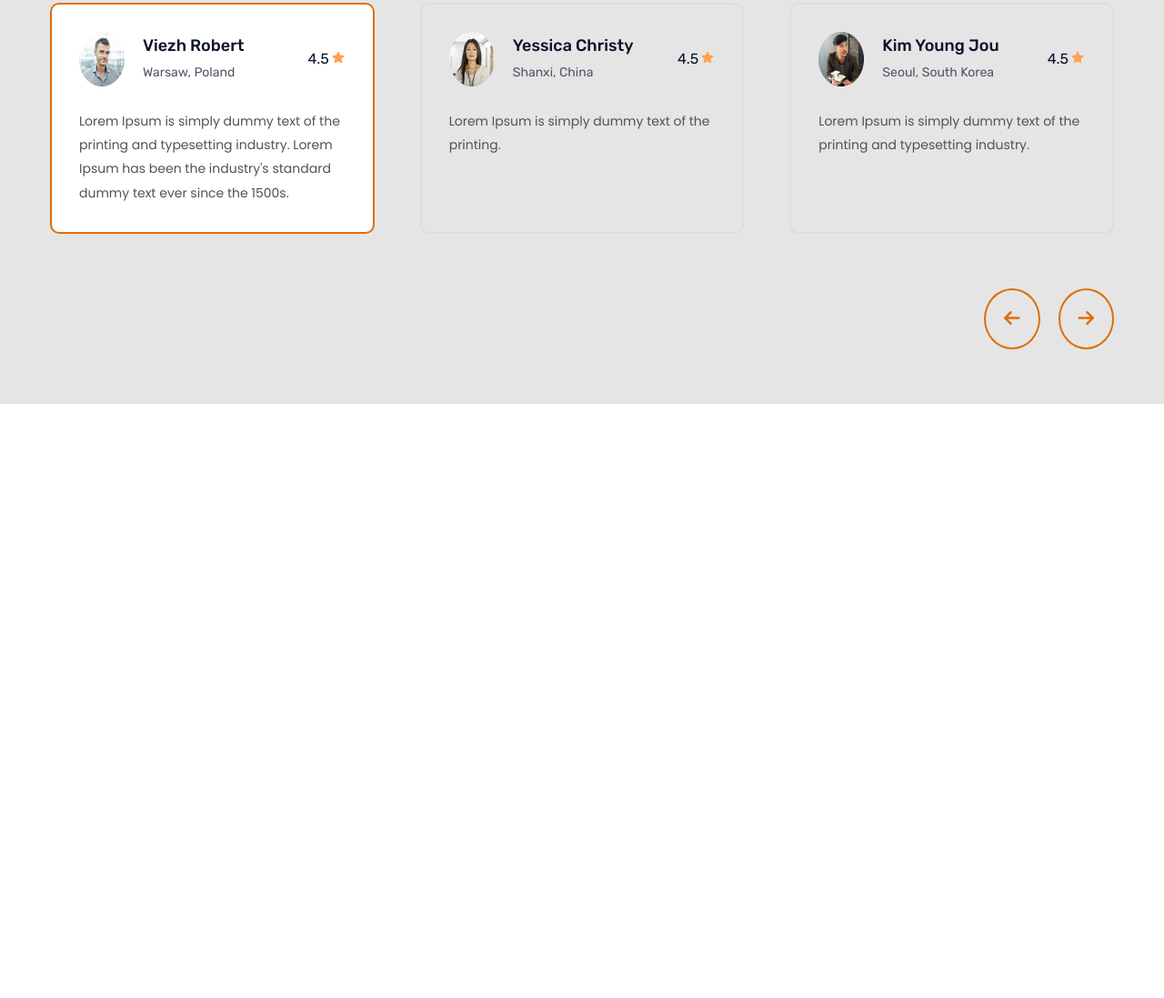
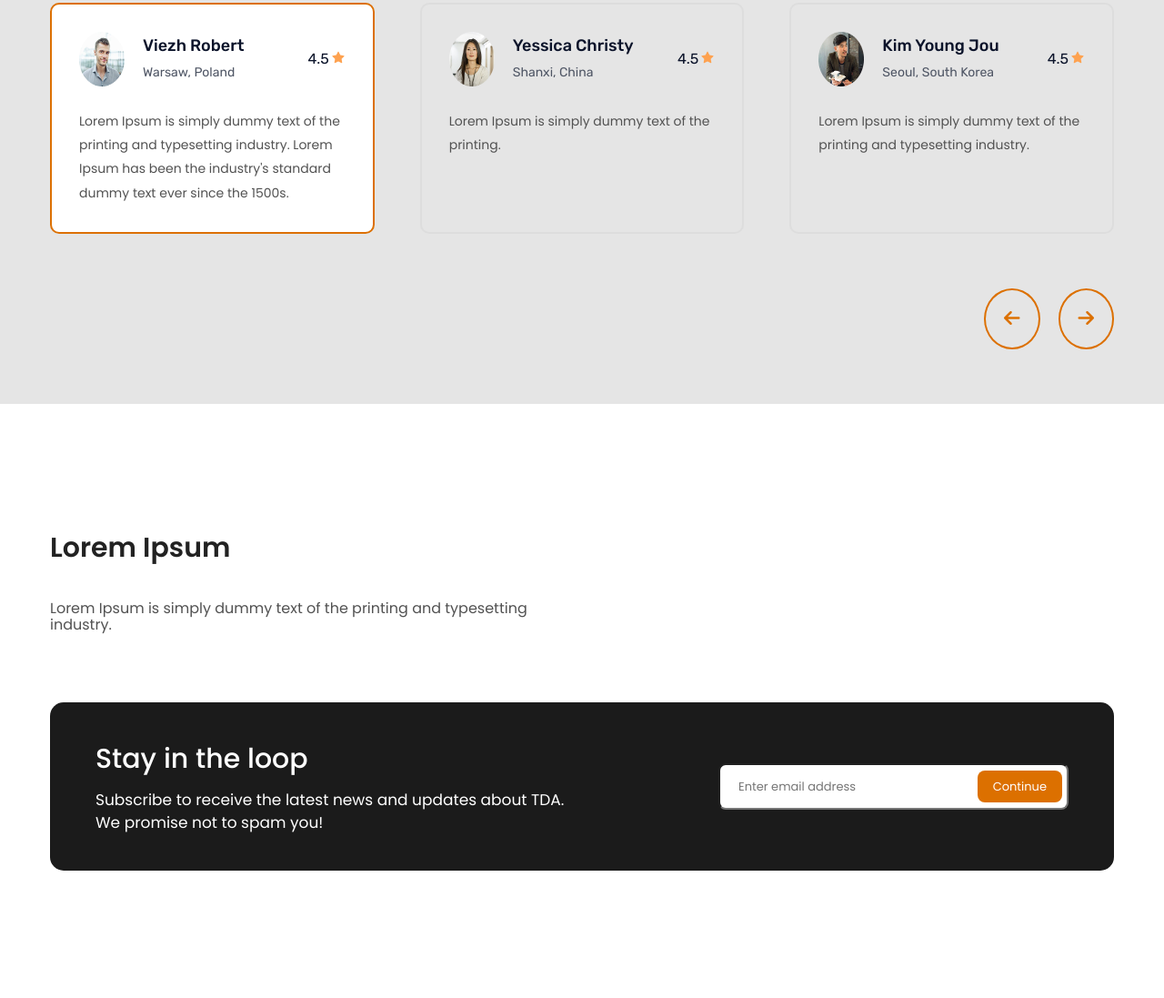
Before and after one commit to 3serdiuk/frontend-basic, a plain HTML site: page index.html in a window 1280 px wide. Shown: the part 3336-4433 px from the top of the page at 91% size. Before the commit the page ends 3780 px from the top, so only its background shows below. Drawn offline with Linux system fonts and the light colour scheme.

Commit message:
Added Search block with search.css and some minor fixes in html

```diff
--- a/index.html
+++ b/index.html
@@ -258,6 +258,29 @@
                 </div>
             </div>
         </div>
+
+        <div class="search container">
+
+            <h5>Lorem Ipsum</h5>
+            <p>Lorem Ipsum is simply dummy text of the printing and typesetting industry.</p>
+
+            <div class="search-box">
+                <div class="search-content">
+                    <div>
+                        <h6>Stay in the loop</h6>
+                        <p>
+                            Subscribe to receive the latest news and updates about TDA.
+                            We promise not to spam you!
+                        </p>
+                    </div>
+
+                    <form>
+                        <input type="text" placeholder="Enter email address">
+                        <button type="submit">Continue</button>
+                    </form>
+                </div>
+            </div>
+
     </main>
 
     <footer>
--- a/styles/general.css
+++ b/styles/general.css
@@ -9,7 +9,7 @@ body {
     box-sizing: border-box;
 }
 
-h1, h2, h3, h4, p {
+h1, h2, h3, h4, h5, h6, p {
     margin: 0;
 }
 
--- a/styles/index.css
+++ b/styles/index.css
@@ -8,3 +8,4 @@
 @import "./video.css";
 @import "./article.css";
 @import "./customers.css";
+@import "./search.css";
--- /dev/null
+++ b/styles/search.css
@@ -0,0 +1,119 @@
+.search {
+    padding-top: 110px;
+    padding-bottom: 50px;
+    flex-direction: column;
+}
+
+.search h5 {
+    font-weight: 600;
+    font-size: 20px;
+    line-height: 187.5%;
+    color: var(--bold-black);
+    margin-bottom: 15px;
+}
+
+.search p {
+    max-width: 545px;
+    width: 100%;
+    margin-bottom: 40px;
+    color: var(--secondary-black);
+}
+
+.search-box {
+    background-color: var(--bottom-black);
+    border-radius: 15px;
+}
+
+.search-content {
+    display: flex;
+    justify-content: space-between;
+    align-items: center;
+    flex-direction: column;
+    padding: 30px 20px;
+}
+
+.search-box h6 {
+    font-weight: 500;
+    font-size: 30px;
+    line-height: 45px;
+    color: var(--white);
+    margin-bottom: 25px;
+}
+
+.search-box p {
+    font-size: 15px;
+    line-height: 22px;
+    color: var(--white);
+    margin-bottom: 45px;
+}
+
+.search-content input {
+    padding: 14px 120px 14px 20px;
+    border-radius: 8px;
+    font-weight: 300;
+    font-size: 13px;
+    line-height: 19px;
+    color: var(--grey);
+    background-color: var(--white);
+    max-width: 275px;
+    width: 100%;
+}
+
+form {
+    position: relative;
+    justify-content: center;
+}
+
+.search-content button {
+    color: var(--white);
+    border: 0;
+    font-size: 13px;
+    line-height: 19px;
+    text-align: center;
+    border-radius: 8px;
+    background-color: var(--primary-orange);
+    padding: 8px 17px;
+    position: absolute;
+    top: 8px;
+    right: 7px;
+}
+
+@media (min-width: 1200px) {
+    .search {
+        padding-top: 130px;
+        padding-bottom: 140px;
+        flex-direction: row;
+    }
+
+    .search h5 {
+        font-size: 30px;
+        margin-bottom: 30px;
+    }
+
+    .search p {
+        margin-bottom: 75px;
+    }
+    .search-box p {
+        font-size: 17px;
+        line-height: 25px;
+    }
+
+    .search-content {
+        flex-direction: row;
+        align-items: center;
+        padding: 40px 50px;
+    }
+
+    .search-content input {
+        min-width: 385px;
+        width: 100%;
+    }
+
+    .search-box h6 {
+        margin-bottom: 10px;
+    }
+
+    .search-box p {
+        margin-bottom: 0;
+    }
+}
--- a/styles/variables.css
+++ b/styles/variables.css
@@ -12,5 +12,6 @@
     --green: #2FAB73;
     --background: #E5E5E5;
     --black: #000000;
+    --bottom-black: #1B1B1B;
     --common-p: #515151;
 }
```
